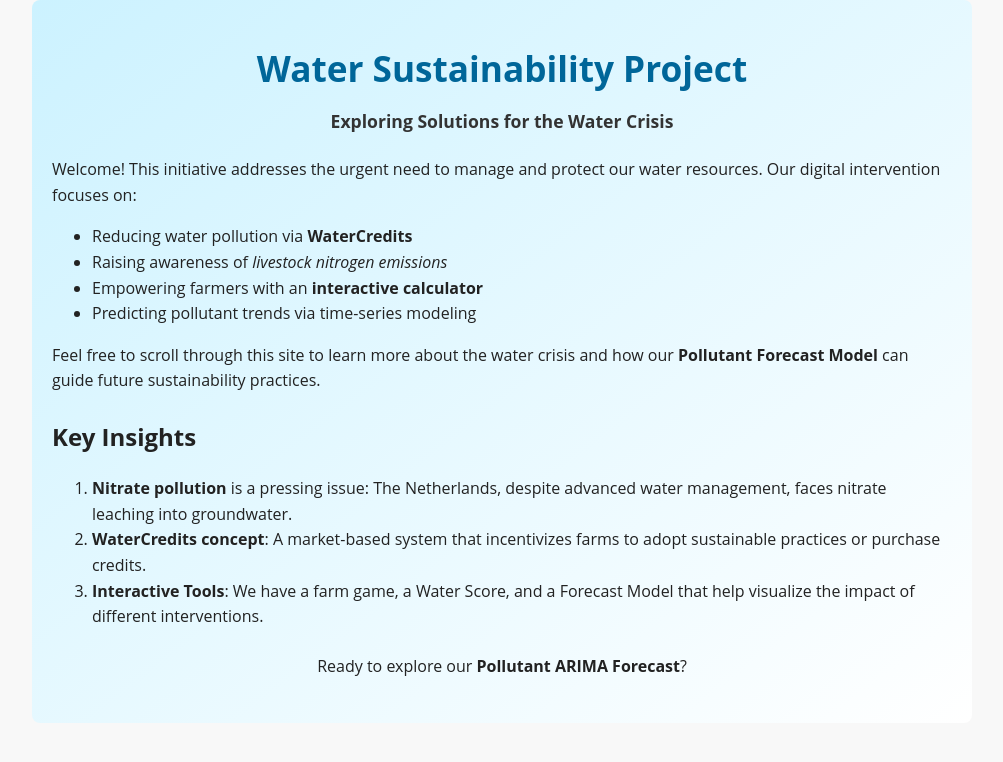
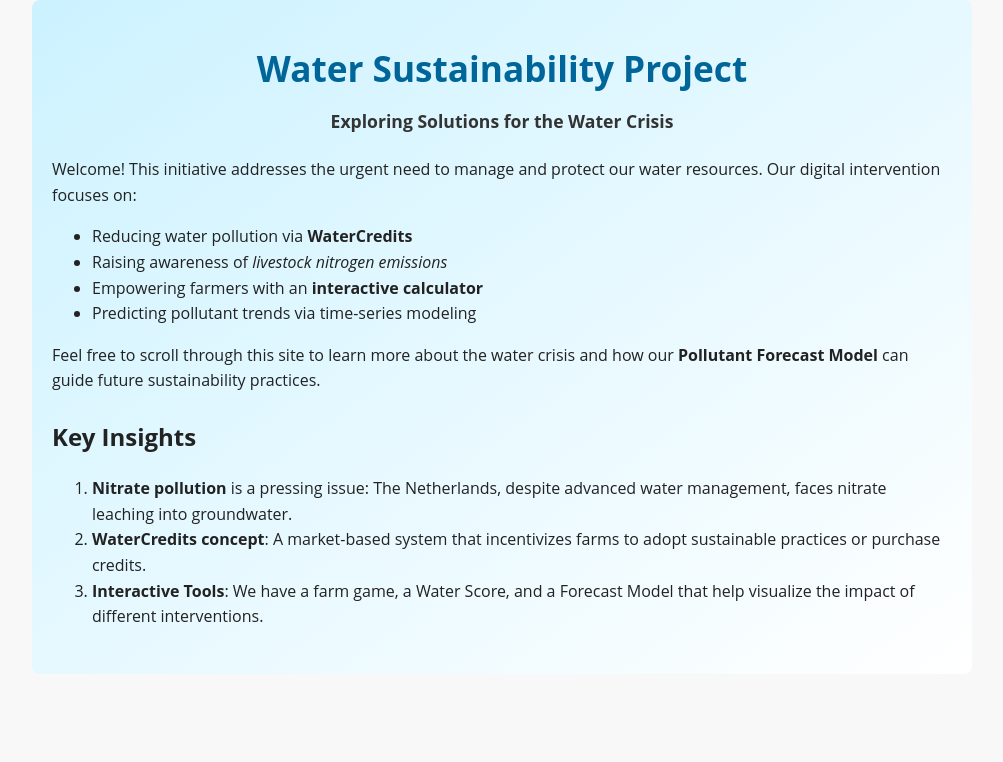
Before and after one commit to Ameer1504/Capstone-Website, a Python web app: template templates/landing_page.html in a window 1280 px wide. Shown: the top 762 px of the page, without its empty margins (138-1141 px from the left). Run offline with Jinja, Linux system fonts and the light colour scheme; the template is opened without the code that fills it, so the values that code supplies are empty.

Commit message:
removals

```diff
--- a/templates/landing_page.html
+++ b/templates/landing_page.html
@@ -101,11 +101,7 @@
     </ol>
   </div>
 
-  <!-- A link or mention to direct them to the forecast page in the Streamlit app -->
-  <div class="report-section" style="text-align: center;">
-    <p>
-      Ready to explore our <strong>Pollutant ARIMA Forecast</strong>?
-    </p>
+
 
 
 </div> <!-- /landing-container -->
```
Also changed, not shown: 1 other file.
